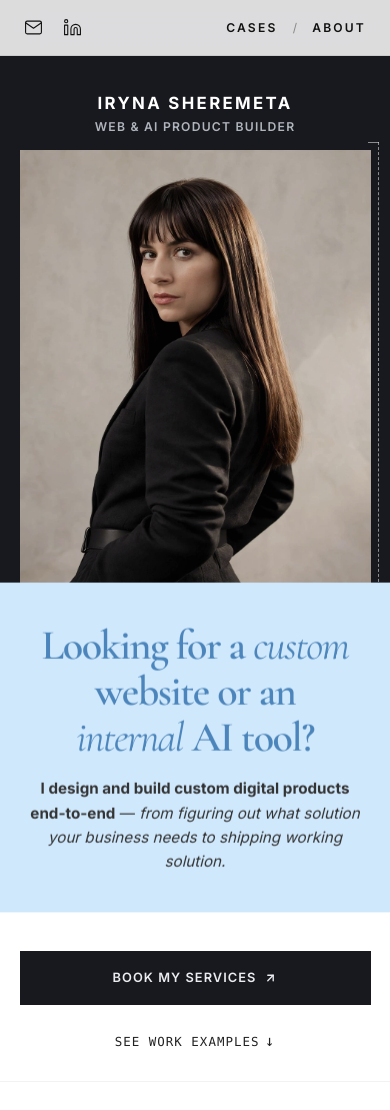
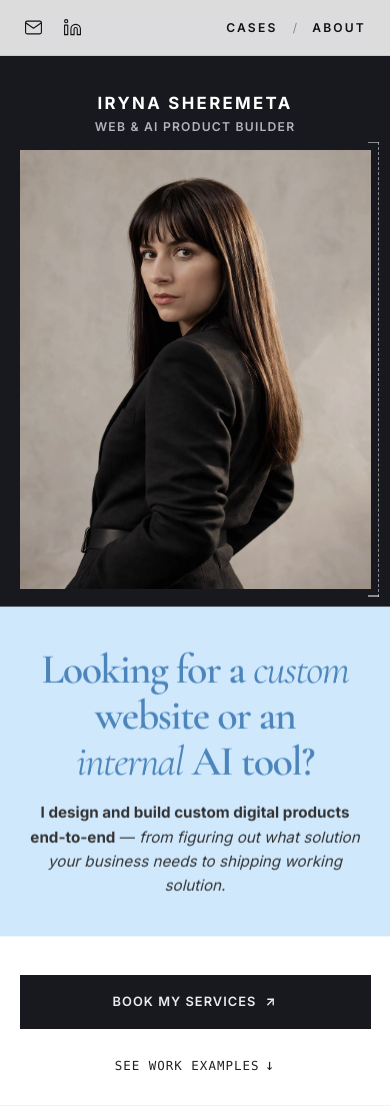
Before and after one commit to Irene2828/porfoliojuly, a Next.js app: page / in a window 390 px wide. Shown: the top 1110 px of the page. Built offline with nearby package versions, Linux system fonts and the light colour scheme; no server answers; the database is empty; a web font is replaced by a local one.

Commit message:
Add spacing between blue frame and black frame on mobile in hero section

```diff
--- a/src/app/components/Hero.css
+++ b/src/app/components/Hero.css
@@ -936,7 +936,7 @@
     background: #d0e8fc !important;
     margin-left: calc(-50vw + 50%) !important;
     margin-right: calc(-50vw + 50%) !important;
-    margin-top: 0 !important;
+    margin-top: 1.5rem !important; /* spacing between blue frame and black frame on mobile */
     padding: 2.5rem 1.5rem 1.5rem 1.5rem !important;
   }
 
```
